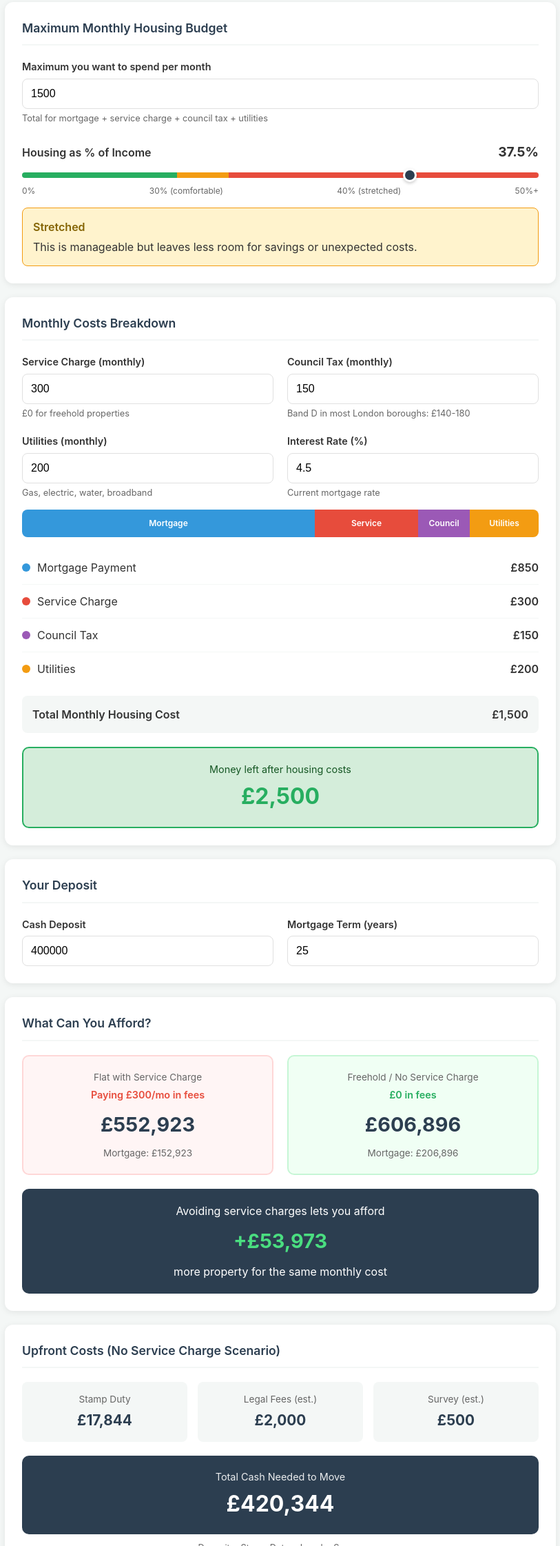
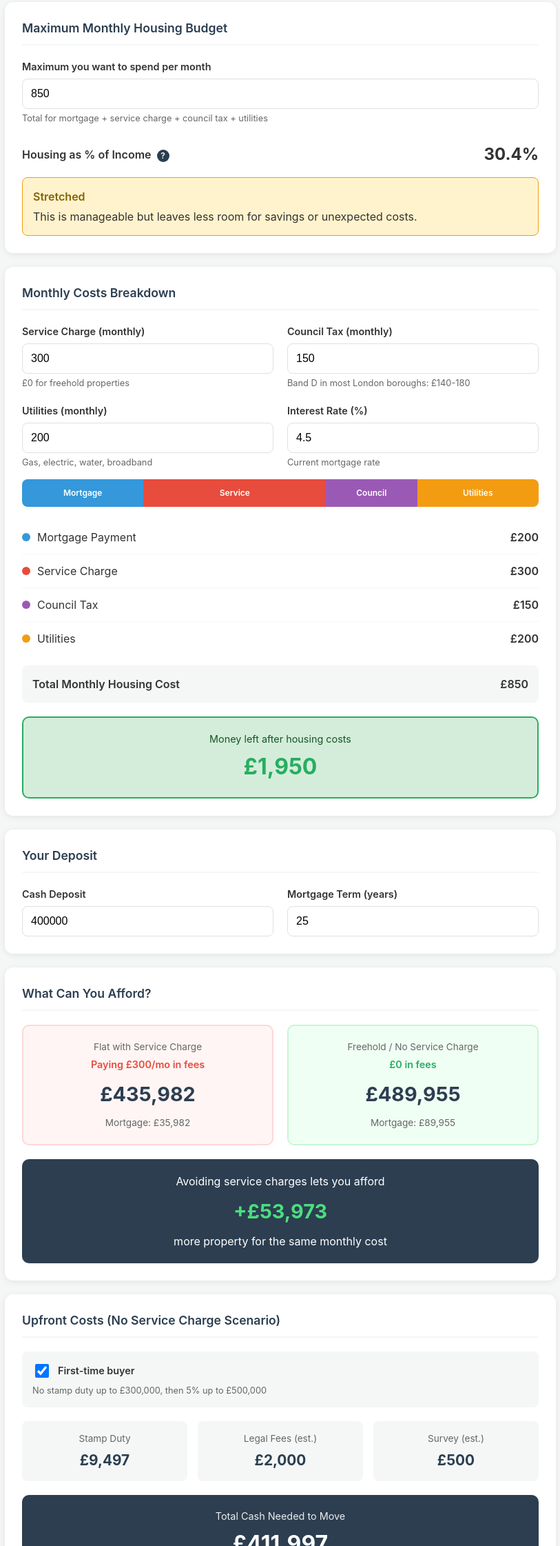
Before and after one commit to OliverRock/jo-calculator, a plain HTML site: page full-calculator.html in a window 1280 px wide. Shown: the part 558-2800 px from the top of the page at 69% size, without its empty margins (233-1046 px from the left). Drawn offline with Linux system fonts and the light colour scheme.

Commit message:
some updates

```diff
--- a/full-calculator.html
+++ b/full-calculator.html
@@ -120,33 +120,69 @@
             box-shadow: 0 0 0 3px rgba(39, 174, 96, 0.1);
         }
 
-        /* Affordability Indicator */
-        .affordability-bar {
-            height: 8px;
-            background: linear-gradient(to right, var(--accent) 0%, var(--accent) 30%, var(--warning) 30%, var(--warning) 40%, var(--danger) 40%, var(--danger) 100%);
-            border-radius: 4px;
-            margin: 15px 0 10px;
+        /* Tooltip */
+        .tooltip {
             position: relative;
+            display: inline-block;
         }
 
-        .affordability-marker {
-            position: absolute;
-            top: -6px;
-            width: 20px;
-            height: 20px;
+        .tooltip-icon {
+            display: inline-flex;
+            align-items: center;
+            justify-content: center;
+            width: 18px;
+            height: 18px;
             background: var(--primary);
-            border: 3px solid white;
+            color: white;
             border-radius: 50%;
-            transform: translateX(-50%);
-            box-shadow: 0 2px 4px rgba(0,0,0,0.2);
-            transition: left 0.3s ease;
+            font-size: 0.75rem;
+            font-weight: 600;
+            cursor: help;
         }
 
-        .affordability-labels {
-            display: flex;
-            justify-content: space-between;
-            font-size: 0.75rem;
-            color: var(--text-muted);
+        .tooltip-content {
+            visibility: hidden;
+            opacity: 0;
+            position: absolute;
+            bottom: 130%;
+            left: 50%;
+            transform: translateX(-50%);
+            background: var(--primary);
+            color: white;
+            padding: 15px;
+            border-radius: 8px;
+            width: 280px;
+            font-size: 0.85rem;
+            font-weight: normal;
+            line-height: 1.5;
+            box-shadow: 0 4px 15px rgba(0,0,0,0.2);
+            z-index: 100;
+            transition: opacity 0.2s, visibility 0.2s;
+        }
+
+        .tooltip-content::after {
+            content: '';
+            position: absolute;
+            top: 100%;
+            left: 50%;
+            transform: translateX(-50%);
+            border: 8px solid transparent;
+            border-top-color: var(--primary);
+        }
+
+        .tooltip:hover .tooltip-content {
+            visibility: visible;
+            opacity: 1;
+        }
+
+        @media (max-width: 600px) {
+            .tooltip-content {
+                left: 0;
+                transform: translateX(0);
+            }
+            .tooltip-content::after {
+                left: 20px;
+            }
         }
 
         /* Status Boxes */
@@ -322,6 +358,28 @@
             margin: 10px 0;
         }
 
+        /* First-time buyer toggle */
+        .first-time-buyer-toggle {
+            margin-bottom: 20px;
+            padding: 15px;
+            background: var(--bg);
+            border-radius: 8px;
+        }
+
+        .toggle-label {
+            display: flex;
+            align-items: center;
+            gap: 10px;
+            cursor: pointer;
+            font-weight: 600;
+        }
+
+        .toggle-label input[type="checkbox"] {
+            width: 20px;
+            height: 20px;
+            cursor: pointer;
+        }
+
         /* Upfront Costs */
         .costs-grid {
             display: grid;
@@ -487,12 +545,12 @@
         <div class="input-grid">
             <div class="input-group">
                 <label for="monthlyIncome">Expected Monthly Income (after tax)</label>
-                <input type="number" id="monthlyIncome" value="4000" oninput="calculate()">
+                <input type="number" id="monthlyIncome" value="2800" oninput="calculate()">
                 <div class="hint">Your average monthly take-home as self-employed</div>
             </div>
             <div class="input-group">
                 <label for="annualIncome">Annual Income (for mortgage calc)</label>
-                <input type="number" id="annualIncome" value="55000" oninput="calculate()">
+                <input type="number" id="annualIncome" value="30000" oninput="calculate()">
                 <div class="hint">Average of last 2-3 years (before tax)</div>
             </div>
         </div>
@@ -518,26 +576,24 @@
         <div class="input-grid">
             <div class="input-group full-width">
                 <label for="maxBudget">Maximum you want to spend per month</label>
-                <input type="number" id="maxBudget" value="1500" oninput="calculate()">
+                <input type="number" id="maxBudget" value="850" oninput="calculate()">
                 <div class="hint">Total for mortgage + service charge + council tax + utilities</div>
             </div>
         </div>
 
         <!-- Affordability Indicator -->
-        <div style="margin-top: 25px;">
-            <div style="display: flex; justify-content: space-between; align-items: baseline;">
+        <div style="margin-top: 25px; display: flex; justify-content: space-between; align-items: center;">
+            <div style="display: flex; align-items: center; gap: 8px;">
                 <span style="font-weight: 600;">Housing as % of Income</span>
-                <span id="affordabilityPercent" style="font-size: 1.2rem; font-weight: 700;">37.5%</span>
+                <div class="tooltip">
+                    <span class="tooltip-icon">?</span>
+                    <div class="tooltip-content">
+                        <strong>This is the most important question to ask yourself.</strong><br><br>
+                        A lower percentage means more financial flexibility for unexpected expenses, savings, and peace of mind. You should choose something you feel comfortable with.
                     </div>
-            <div class="affordability-bar">
-                <div class="affordability-marker" id="affordabilityMarker"></div>
                 </div>
-            <div class="affordability-labels">
-                <span>0%</span>
-                <span>30% (comfortable)</span>
-                <span>40% (stretched)</span>
-                <span>50%+</span>
             </div>
+            <span id="affordabilityPercent" style="font-size: 1.5rem; font-weight: 700;">37.5%</span>
         </div>
 
         <div class="status-box" id="affordabilityStatus">
@@ -669,6 +725,14 @@
     <div class="card">
         <h2 class="card-title">Upfront Costs (No Service Charge Scenario)</h2>
 
+        <div class="first-time-buyer-toggle">
+            <label class="toggle-label">
+                <input type="checkbox" id="firstTimeBuyer" checked onchange="calculate()">
+                <span class="toggle-text">First-time buyer</span>
+            </label>
+            <div class="hint" id="ftbHint">No stamp duty up to £300,000, then 5% up to £500,000</div>
+        </div>
+
         <div class="costs-grid">
             <div class="cost-item">
                 <div class="cost-item-label">Stamp Duty</div>
@@ -714,7 +778,7 @@
 
     <div class="footer-note">
         <p><strong>Note:</strong> This calculator provides estimates only. Self-employed mortgage applications typically require 2-3 years of accounts. Actual lending decisions depend on many factors including credit history, existing debts, and lender criteria.</p>
-        <p>Stamp duty calculated for additional property rates. First-time buyer relief may apply.</p>
+        <p>Stamp duty rates from April 2025. First-time buyer relief available on properties up to £500,000.</p>
     </div>
 </div>
 
@@ -745,10 +809,6 @@
         // === AFFORDABILITY CALCULATIONS ===
         const affordabilityPercent = monthlyIncome > 0 ? (maxBudget / monthlyIncome) * 100 : 0;
         document.getElementById('affordabilityPercent').textContent = affordabilityPercent.toFixed(1) + '%';
-
-        // Position the marker (0-50% maps to 0-100% width)
-        const markerPosition = Math.min(Math.max(affordabilityPercent * 2, 0), 100);
-        document.getElementById('affordabilityMarker').style.left = markerPosition + '%';
 
         // Update affordability status
         const statusBox = document.getElementById('affordabilityStatus');
@@ -831,11 +891,27 @@
         const priceDiff = propertyPriceNoFees - propertyPriceWithFees;
         document.getElementById('priceDifference').textContent = formatNumber(priceDiff);
 
-        // === STAMP DUTY (additional property rates) ===
-        const stampDuty = calculateStampDuty(propertyPriceNoFees);
-        document.getElementById('stampDuty').textContent = formatCurrency(stampDuty);
+        // === STAMP DUTY ===
+        const isFirstTimeBuyer = document.getElementById('firstTimeBuyer').checked;
+        const stampDutyResult = calculateStampDuty(propertyPriceNoFees, isFirstTimeBuyer);
+        document.getElementById('stampDuty').textContent = formatCurrency(stampDutyResult.duty);
 
-        const totalUpfront = deposit + stampDuty + 2000 + 500;
+        // Update hint text based on FTB status
+        const ftbHint = document.getElementById('ftbHint');
+        if (isFirstTimeBuyer) {
+            if (propertyPriceNoFees > 500000) {
+                ftbHint.textContent = 'Property over £500,000 — first-time buyer relief does not apply';
+                ftbHint.style.color = '#e74c3c';
+            } else {
+                ftbHint.textContent = 'No stamp duty up to £300,000, then 5% up to £500,000';
+                ftbHint.style.color = '';
+            }
+        } else {
+            ftbHint.textContent = 'Standard rates: 0% up to £125,000, 2% to £250,000, then 5% to £925,000';
+            ftbHint.style.color = '';
+        }
+
+        const totalUpfront = deposit + stampDutyResult.duty + 2000 + 500;
         document.getElementById('totalUpfront').textContent = formatCurrency(totalUpfront);
 
         // === LENDING CHECK ===
@@ -857,14 +933,25 @@
         }
     }
 
-    function calculateStampDuty(price) {
-        // Standard residential rates (not first-time buyer)
-        // Up to £250,000: 0%
+    function calculateStampDuty(price, isFirstTimeBuyer) {
+        let duty = 0;
+        let originalPrice = price;
+
+        if (isFirstTimeBuyer && price <= 500000) {
+            // First-time buyer relief (from April 2025)
+            // Only applies if property £500,000 or less
+            // Up to £300,000: 0%
+            // £300,001 to £500,000: 5%
+            if (price > 300000) {
+                duty = (price - 300000) * 0.05;
+            }
+        } else {
+            // Standard residential rates (from April 2025)
+            // Up to £125,000: 0%
+            // £125,001 to £250,000: 2%
             // £250,001 to £925,000: 5%
             // £925,001 to £1.5m: 10%
             // Over £1.5m: 12%
-
-        let duty = 0;
 
             if (price > 1500000) {
                 duty += (price - 1500000) * 0.12;
@@ -876,9 +963,14 @@
             }
             if (price > 250000) {
                 duty += (price - 250000) * 0.05;
+                price = 250000;
+            }
+            if (price > 125000) {
+                duty += (price - 125000) * 0.02;
+            }
         }
 
-        return Math.floor(duty);
+        return { duty: Math.floor(duty), price: originalPrice };
     }
 
     function formatCurrency(num) {
```
Lines whose indentation alone changed are shown as unchanged.
